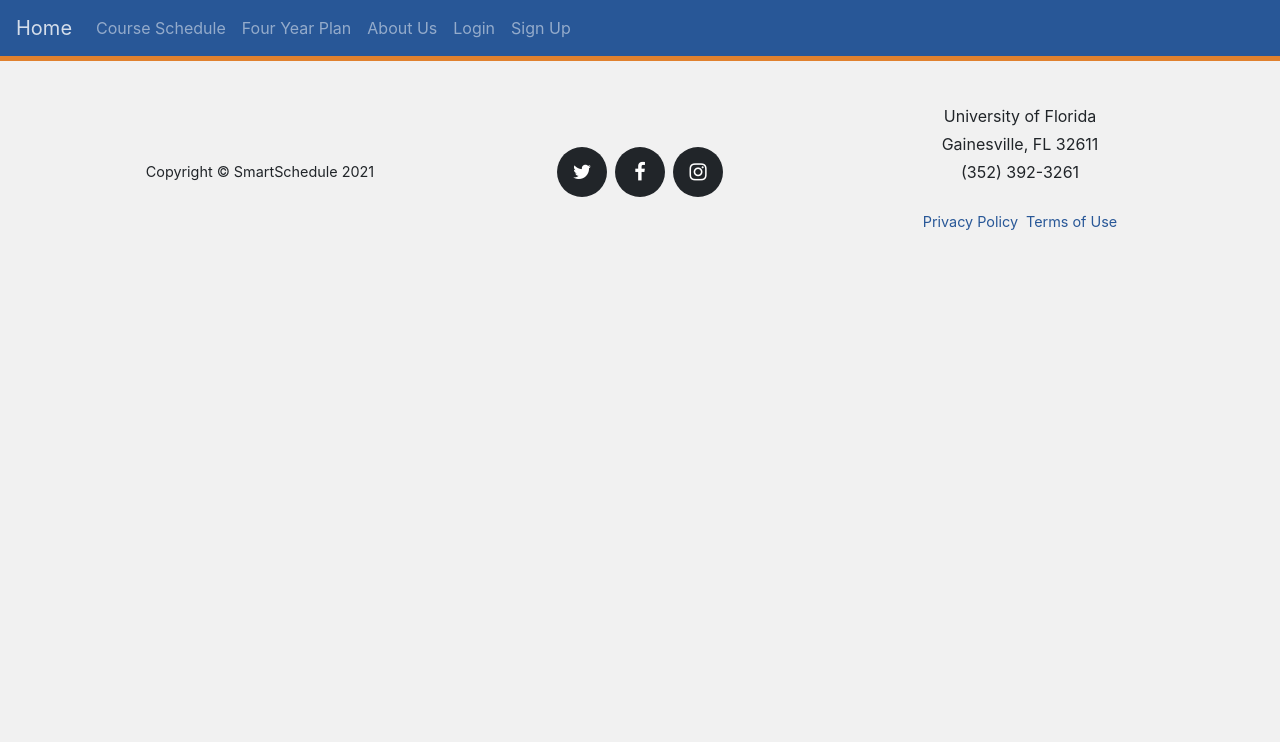
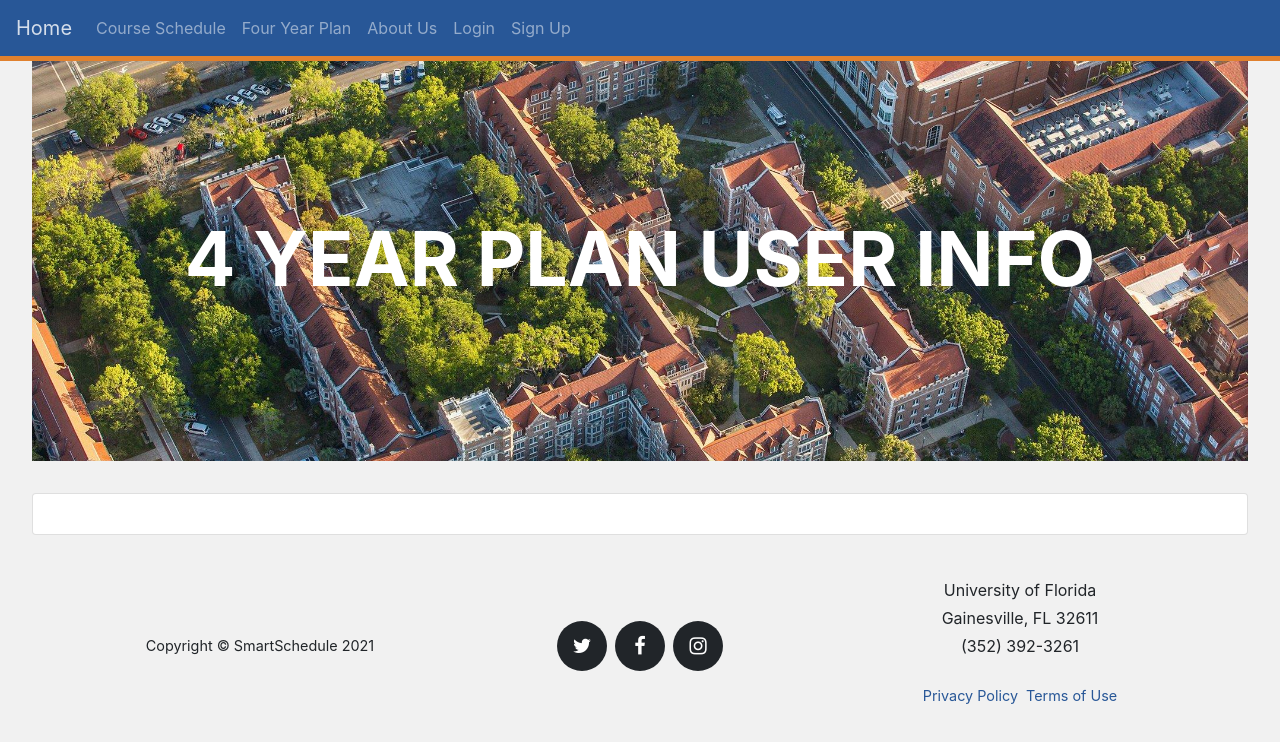
Before and after one commit to frongilloz/SmartSchedule, a React (Create React App) app in the folder ss-app/front/: page /four-year-user-disp in a window 1280 px wide. Shown: the top 742 px of the page. Built offline with nearby package versions, Linux system fonts and the light colour scheme; no server answers.

Commit message:
init new pg, get doesnt work

```diff
--- a/ss-app/front/src/components/Main.js
+++ b/ss-app/front/src/components/Main.js
@@ -8,7 +8,8 @@ import {
   Login,
   Sign_Up,
   Forgot_Password,
-  Profile
+  Profile,
+  Four_Year_User_Disp
 } from './pages'; // import our pages
 
 //Purpose: This routes the links of our application, and the subsequent pages that will display
@@ -46,6 +47,15 @@ const Main = props => (
             userName={props.userName}
           />
         )} />
+
+        <Route
+        exact path='/four-year-user-disp'
+        component={() => (
+          <Four_Year_User_Disp
+            email={props.email}
+            userName={props.userName}
+          />
+        )} />
     </Switch>
   </main>
 );
--- /dev/null
+++ b/ss-app/front/src/components/Pages/Four_Year_User_Disp.js
@@ -0,0 +1,23 @@
+import React from 'react';
+
+import { Card } from 'react-bootstrap';
+import './basic.css';
+
+const Four_Year_Disp= props => (
+  <div className='App'>
+    <header className='masthead'>
+      <div className='container'>
+        <div className='intro-text'>
+          <div className='intro-heading text-uppercase'>4 Year Plan User Info</div>
+        </div>
+      </div>
+    </header>
+
+    <Card body>
+
+
+    </Card>
+  </div>
+);
+
+export default Four_Year_Disp;
--- a/ss-app/front/src/components/pages.js
+++ b/ss-app/front/src/components/pages.js
@@ -10,6 +10,7 @@ import Login_Content from './Pages/Login';
 import Sign_Up_Content from './Pages/Sign_Up';
 import Forgot_Password_Content from './Pages/Forgot_Password';
 import Profile_Content from './Pages/Profile';
+import Four_Year_User_Disp_Content from './Pages/Four_Year_User_Disp';
 
 // import the generate schedule function
 import { generateSchedule } from './generate_schedule.js';
@@ -471,7 +472,7 @@ export const Four_Year = props => {
     console.log("POST sent for 4 Year", newSemester);
     console.log("curr_email", curr_email);
 
-    // TBD A not logged in error
+    // @TODO A not logged in error
 
     let putObj ={
       newSemester: newSemester,
@@ -530,6 +531,84 @@ export const Four_Year = props => {
     />
   );
 
+};
+
+
+// Display the 4 year plan specific to user
+export const Four_Year_User_Disp = props => {
+  // Send GET request to get the current user logged in
+  //Get user currently logged in (sessions), then get information from the user db
+  console.log("Profile Email: ", props.email)
+  console.log("Profile Name: ", props.userName)
+
+  let passObj ={
+    email: props.email
+  }
+  console.log(passObj)
+
+  let respData;
+
+  // @TODO if a user isn't logged in, can't display this page
+
+  // Call get request
+  const getInfo = async () => {
+    //event.preventDefault();
+
+    try {
+      console.log("GET axios called")
+      await axios.get('/api/users/four-year-user-info/', passObj)
+        .then((response) => {
+          console.log("GET resp data", response.data);
+
+          respData = response.data;
+
+          console.log('GET DATA', respData)
+        });
+
+    } catch (err) {
+      // TODO: do something
+      console.log('error')
+    }
+  }
+
+  /*
+  axios.get('/api/users/four-year-user-info/', props.email)
+      .then(resp => {
+        console.log("GET axios called")
+        console.log("GET resp data", resp.data);
+
+        respData = resp.data;
+
+        console.log('GET DATA', respData)
+    })
+    .catch(err => {
+        // Handle Error Here
+        console.error(err);
+    });
+    */
+
+  // Trigger the get info to display
+  getInfo();
+
+  // Within Four_Year_User_Disp_Content
+  //props.user.fullName
+
+  //props.user.y1_sp[0].year
+  //props.user.y1_sp[0].semester
+
+  //props.user.y1_sp[0].course1.number
+  //props.user.y1_sp[0].course1.name
+  //props.user.y1_sp[0].course1.credits
+
+  return (
+    <div>
+      <Four_Year_User_Disp_Content
+        userName={props.userName}
+        email={props.email}
+        user={respData}
+      />
+    </div>
+  );
 };
 
 export const About_Us = () => (
```
Also changed, not shown: 1 other file (tests, documents, lock files or other folders).
